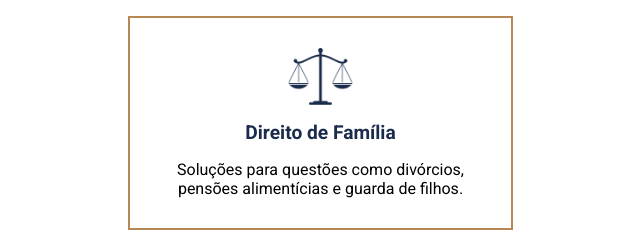
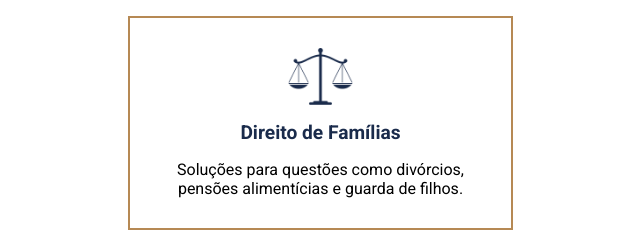
Before and after one commit to wagcjr75/Projeto-DC, a plain HTML site: page index.html in a window 1280 px wide. Shown: the part 1620-1860 px from the top of the page, 0-640 px from the left. Drawn offline with Linux system fonts and the light colour scheme.

Commit message:
familias

```diff
--- a/index.html
+++ b/index.html
@@ -93,7 +93,7 @@
             </div>
             <div class="cards">
               <img src="./assets/balanca.png" alt="balanca" />
-              <h3>Direito de Família</h3>
+              <h3>Direito de Famílias</h3>
               <p>
                 Soluções para questões como divórcios, pensões alimentícias e
                 guarda de filhos.
```
